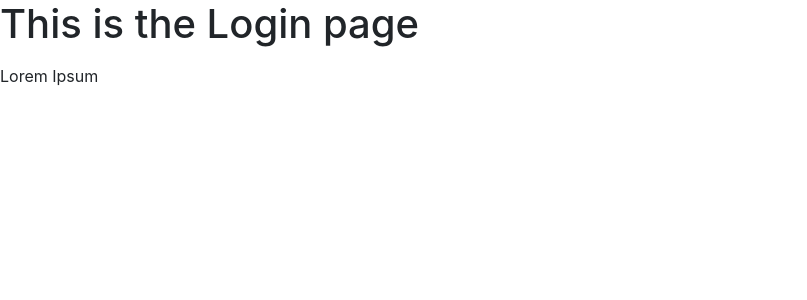
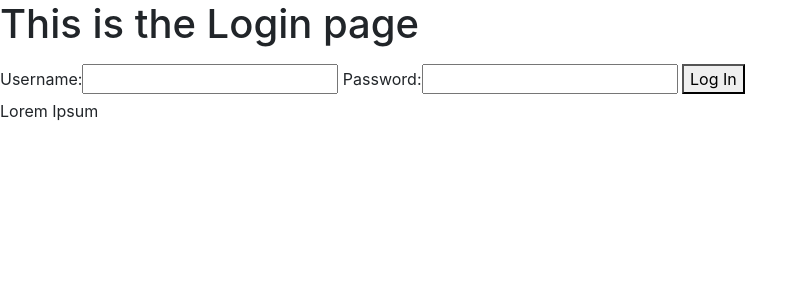
Before and after one commit to connor-blackburn/HighCal, a Django app: page /accounts/login/ in a window 1280 px wide. Shown: the part 56-356 px from the top of the page, without its empty margins (0-807 px from the left). Run offline with Django 3.2, Linux system fonts and the light colour scheme; some libraries are stand-ins or nearby versions.

Commit message:
accounts/forms.py file created to make a log in form. The form in imported into login.html and given full log in functionality, Users can now log in and log out

```diff
--- /dev/null
+++ b/accounts/forms.py
@@ -0,0 +1,6 @@
+from django import forms
+
+class LoginForm(forms.Form):
+    ''' User log in form '''
+    username = forms.CharField()
+    password = forms.CharField(widget=forms.PasswordInput)
--- a/accounts/templates/login.html
+++ b/accounts/templates/login.html
@@ -5,5 +5,12 @@
 {% block heading %}This is the Login page{% endblock %}
 
 {% block content %}
+
+    <form method="POST">
+        {% csrf_token %}
+        {{ login_form }}
+        <button type="submit">Log In</button>
+    </form>
+
     <p>Lorem Ipsum</p>
 {% endblock %}
--- a/accounts/views.py
+++ b/accounts/views.py
@@ -1,5 +1,6 @@
 from django.shortcuts import render, redirect, reverse
 from django.contrib import auth, messages
+from accounts.forms import LoginForm
 
 # Create your views here.
 def index(request):
@@ -9,9 +10,24 @@ def index(request):
 def logout(request):
     ''' logout functionality '''
     auth.logout(request)
-    messages.success(request, 'you have been logged out')
+    messages.success(request, 'you have logged out')
     return redirect(reverse('index'))
 
 def login(request):
     ''' Renders "login.html" '''
-    return render(request, 'login.html')
+    if request.method == 'POST':
+        login_form = LoginForm(request.POST)
+
+        if login_form.is_valid():
+            user = auth.authenticate(username=request.POST['username'],
+                                     password=request.POST['password'])
+
+            if user:
+                auth.login(user=user, request=request)
+                messages.success(request, 'you have logged in')
+            else:
+                login_form.add_error(None, 'an error occured')
+
+    else:
+        login_form = LoginForm()
+    return render(request, 'login.html', {'login_form': login_form})
```
